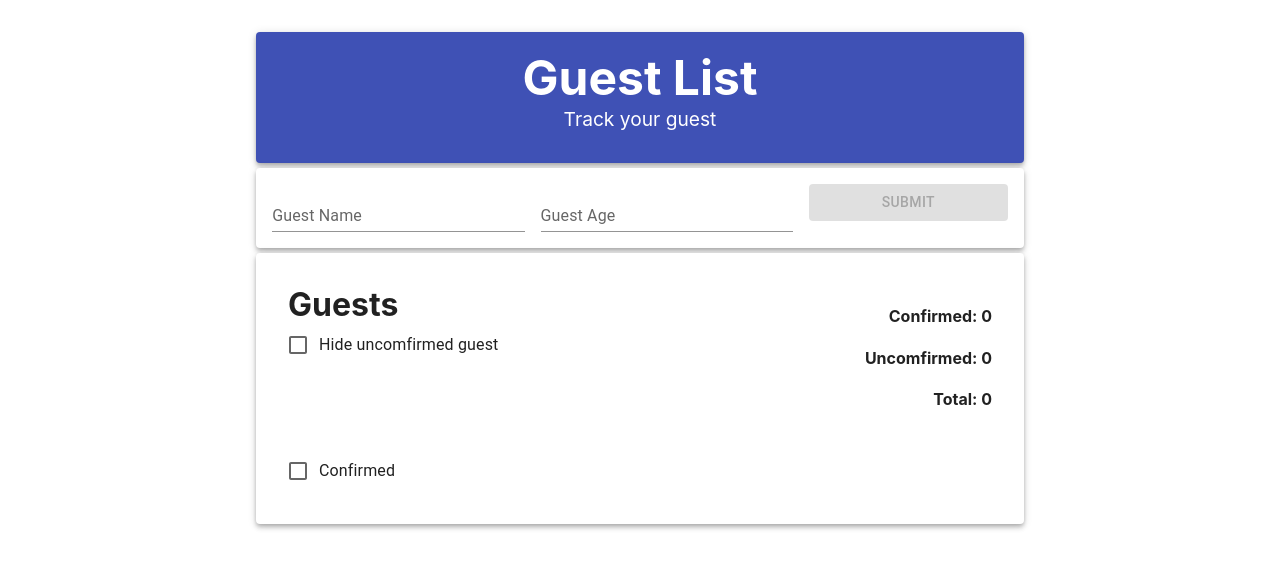
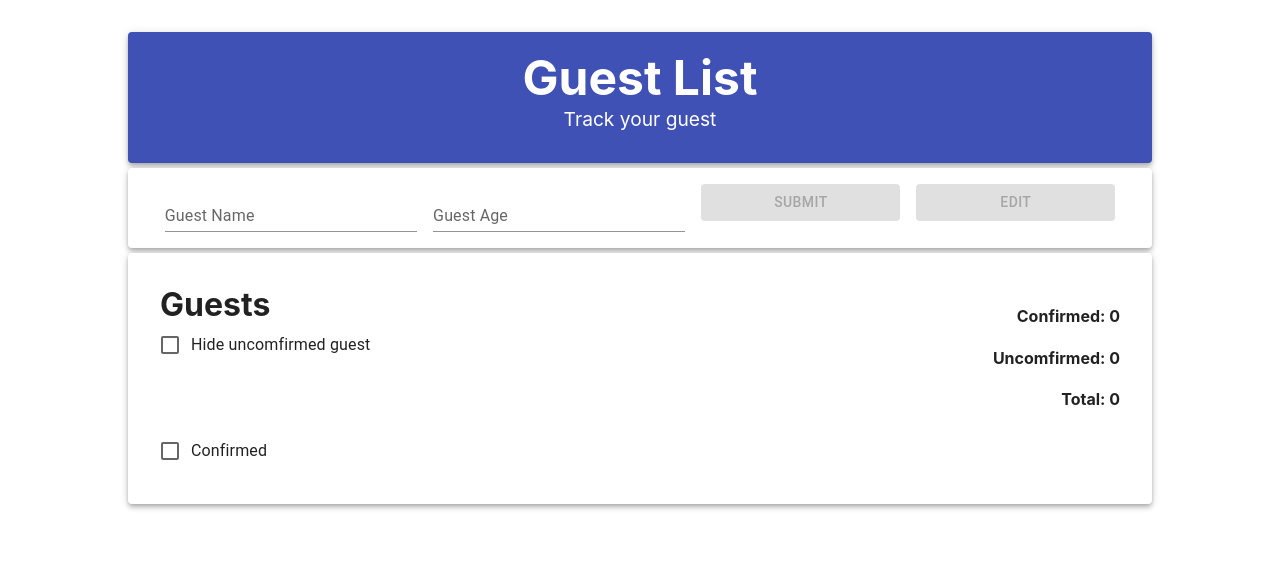
Before and after one commit to othernima08/project-commsult, a React (Create React App) app: page / in a window 1280 px wide. Shown: the top 568 px of the page. Built offline with nearby package versions, Linux system fonts and the light colour scheme.

Commit message:
CRUD done

```diff
--- a/package.json
+++ b/package.json
@@ -13,6 +13,7 @@
     "react": "^17.0.2",
     "react-dom": "^17.0.2",
     "react-scripts": "4.0.3",
+    "uuid": "^8.3.2",
     "web-vitals": "^1.0.1"
   },
   "scripts": {
--- a/src/App.css
+++ b/src/App.css
@@ -1,6 +1,6 @@
 .App {
-  margin-left: 20%;
-  margin-right: 20%;
+  margin-left: 10%;
+  margin-right: 10%;
 }
 
 .Main-paper {
--- a/src/App.js
+++ b/src/App.js
@@ -34,11 +34,22 @@ class App extends React.Component {
       guest: {},
       confirmed: 0,
       unconfirmed: 0,
+      count: 1,
       isSubmitted: false,
+      // isUpdate: [
+      //   {
+      //     id: null,
+      //     status: false,
+      //   },
+      // ],
+      isUpdateId: null,
+      isUpdateStatus: false
     };
 
     this.handleSubmit = this.handleSubmit.bind(this);
     this.handleChange = this.handleChange.bind(this);
+    this.handleDelete = this.handleDelete.bind(this);
+    this.handleEdit = this.handleEdit.bind(this);
   }
 
   updateGuestName(name) {
@@ -69,13 +80,24 @@ class App extends React.Component {
 
   handleSubmit = (event) => {
     // alert('A new guests was submitted: ' + this.state.name + ' | Age: ' + this.state.age);
+
+    if (this.state.isUpdateStatus === true) {
+      let id = this.state.isUpdateId;
+      var guestArr = [...this.state.guestArr];
+      var index = guestArr.findIndex((obj) => obj.id === id);
+      guestArr[index].nama = this.state.name;
+      guestArr[index].umur = this.state.age;
+      this.setState({ guestArr });
+      alert('Guest ' + this.state.isUpdateId + ' updated');
+    }
+    else{
       event.preventDefault();
       this.setState({ unconfirmed: this.state.unconfirmed + 1 });
-    let lastGuest = this.state.guestArr.length;
+      this.setState({ count: this.state.count + 1 });
 
       const newGuest = [...this.state.guestArr];
       newGuest.push({
-      id: lastGuest + 1,
+        id: this.state.count,
         nama: this.state.name,
         umur: this.state.age,
         dateRegistered: moment().format("DD-MM-YYYY"),
@@ -97,11 +119,35 @@ class App extends React.Component {
       //     guest: {},
       //   };
       // });
-
+    }
     this.setState({
       name: "",
       age: "",
     });
+    this.setState({isUpdateStatus: false});
+  };
+
+  handleDelete(id, name) {
+    alert("Remove guest " + name + "?");
+    this.setState((prevState) => {
+      const guestArr = prevState.guestArr.filter((guest) => guest.id !== id);
+      return { guestArr };
+    });
+  }
+
+  handleEdit = (id, name, age) => {
+    this.setState({ name: name });
+    this.setState({ age: age });
+    this.setState({ isUpdateStatus: true});
+    this.setState({ isUpdateId: id});
+  };
+
+  editSubmitted = (id) => {
+    var guestArr = [...this.state.guestArr];
+    var index = guestArr.findIndex((obj) => obj.id === id);
+    guestArr[index].nama = this.state.name;
+    guestArr[index].umur = this.state.age;
+    this.setState({ guestArr });
   };
 
   render() {
@@ -146,9 +192,16 @@ class App extends React.Component {
             <Button
               variant="contained"
               type="submit"
-              disabled={!this.state.name || !this.state.age}
+              disabled={!this.state.name || !this.state.age || this.state.isUpdateStatus}
             >
               SUBMIT
+            </Button>
+            <Button
+            variant="contained"
+            onClick={this.handleSubmit}
+            disabled={!this.state.name || !this.state.age || this.state.isUpdateStatus === false}
+            >
+              EDIT
             </Button>
           </Box>
         </Paper>
@@ -171,13 +224,32 @@ class App extends React.Component {
                 <h4>Total: {this.state.confirmed + this.state.unconfirmed}</h4>
               </Grid>
             </Grid>
-            <h2>{this.state.name}</h2>
+            {/* <h2>{this.state.name}</h2>
             <h2>{this.state.age}</h2>
+            <p>{this.state.isUpdateStatus.toString()}</p> */}
             <FormControlLabel control={<Checkbox />} label="Confirmed" />
 
+          </div>
           {/* Guest Card */}
-            <ListCard value={this.state.guestArr} />
+          <Grid container spacing={2}>
+            <Grid item xs={4}>
+              <ListCard
+                value={this.state.guestArr}
+                handleDelete={this.handleDelete}
+                handleEdit={this.handleEdit}
+              />
+            </Grid>
+          </Grid>
+
+          {/* {this.state.guestArr.map((guest) => (
+            <div key={guest.id}>
+              <Grid container spacing={2}>
+              <Grid item xs={4}>
+                <ListCard value={this.state.guestArr} handleDelete={this.handleDelete} />
+              </Grid>
+          </Grid>
             </div>
+          ))} */}
         </Paper>
       </div>
     );
--- a/src/ListCard.js
+++ b/src/ListCard.js
@@ -35,12 +35,12 @@ export default function ListCard({ value, handleEdit, handleDelete }) {
               </Typography>
               <p>{guest.dateRegistered}</p>
               <p>{guest.timeRegistered}</p>
-              <Button variant="contained" onClick={() => handleEdit(guest.id)}>
+              <Button variant="contained" onClick={() => handleEdit(guest.id, guest.nama, guest.umur)}>
                 EDIT
               </Button>
               <Button
                 variant="contained"
-                onCLick={() => handleDelete(guest.id)}
+                onClick={() => handleDelete(guest.id, guest.nama)}
                 sx={{ ml: 1.5 }}
                 color="error"
               >
```
Also changed, not shown: 1 other file (tests, documents, lock files or other folders). Lines whose indentation alone changed are shown as unchanged.
